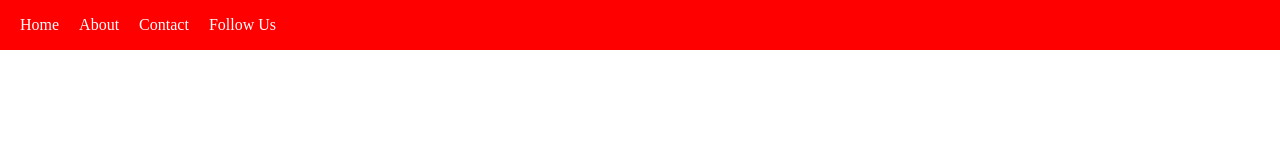
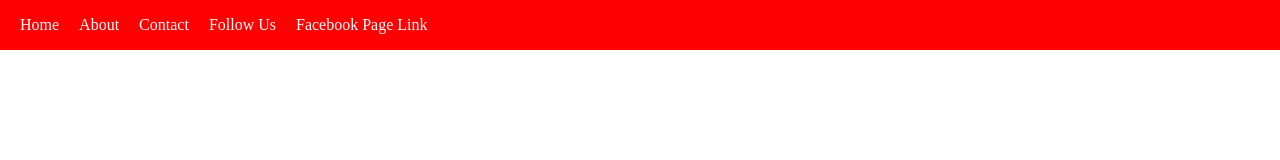
Before and after one commit to DevRezaur/test-project, a plain HTML site: page index.html in a window 1280 px wide. Drawn offline with Linux system fonts and the light colour scheme.

Commit message:
Added facebook link

```diff
--- a/index.html
+++ b/index.html
@@ -13,6 +13,7 @@
     <a href="#">About</a>
     <a href="#">Contact</a>
     <a href="#">Follow Us</a>
+    <a href="#">Facebook Page Link</a>
 </nav>
 
 </body>
```
